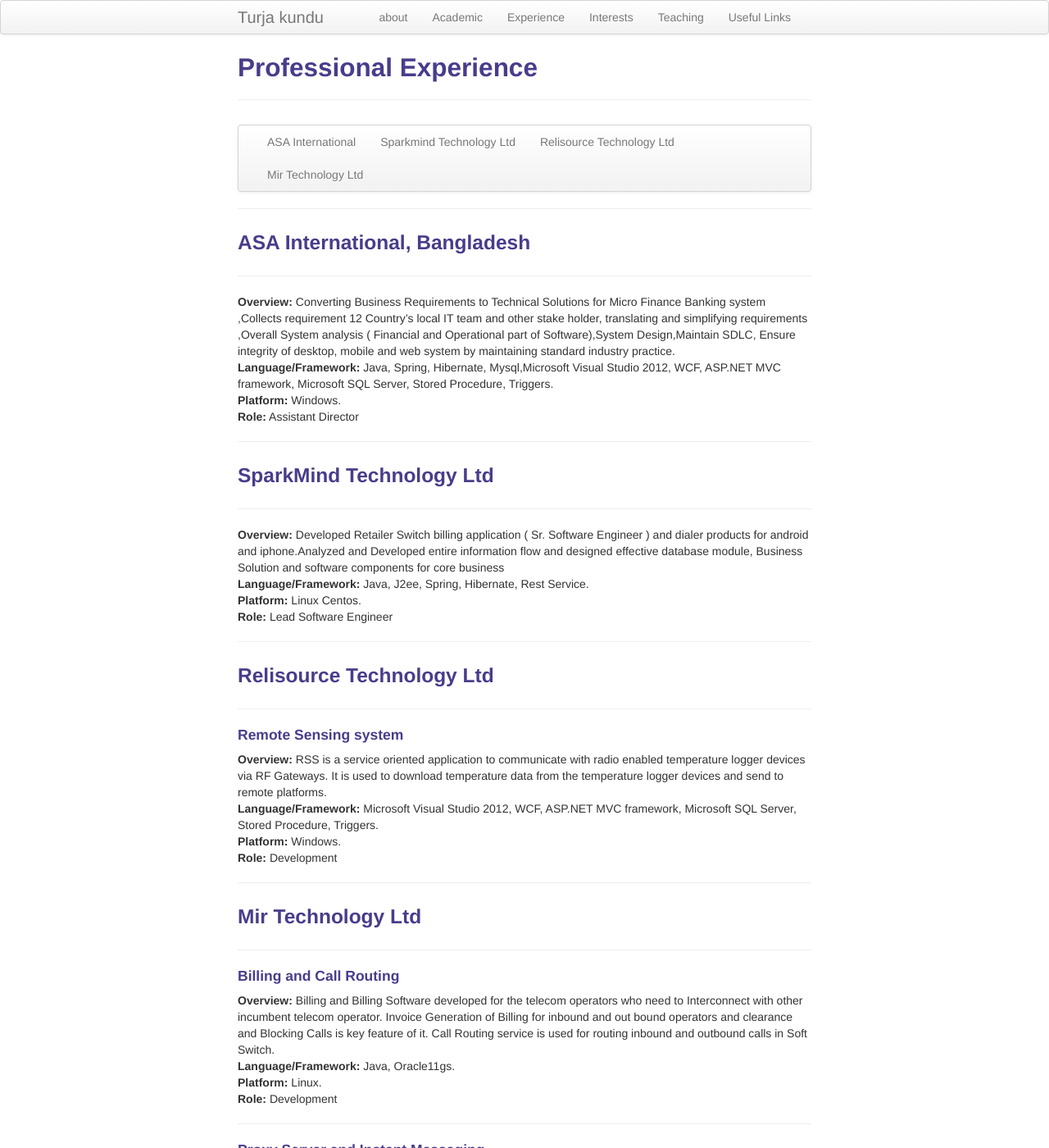
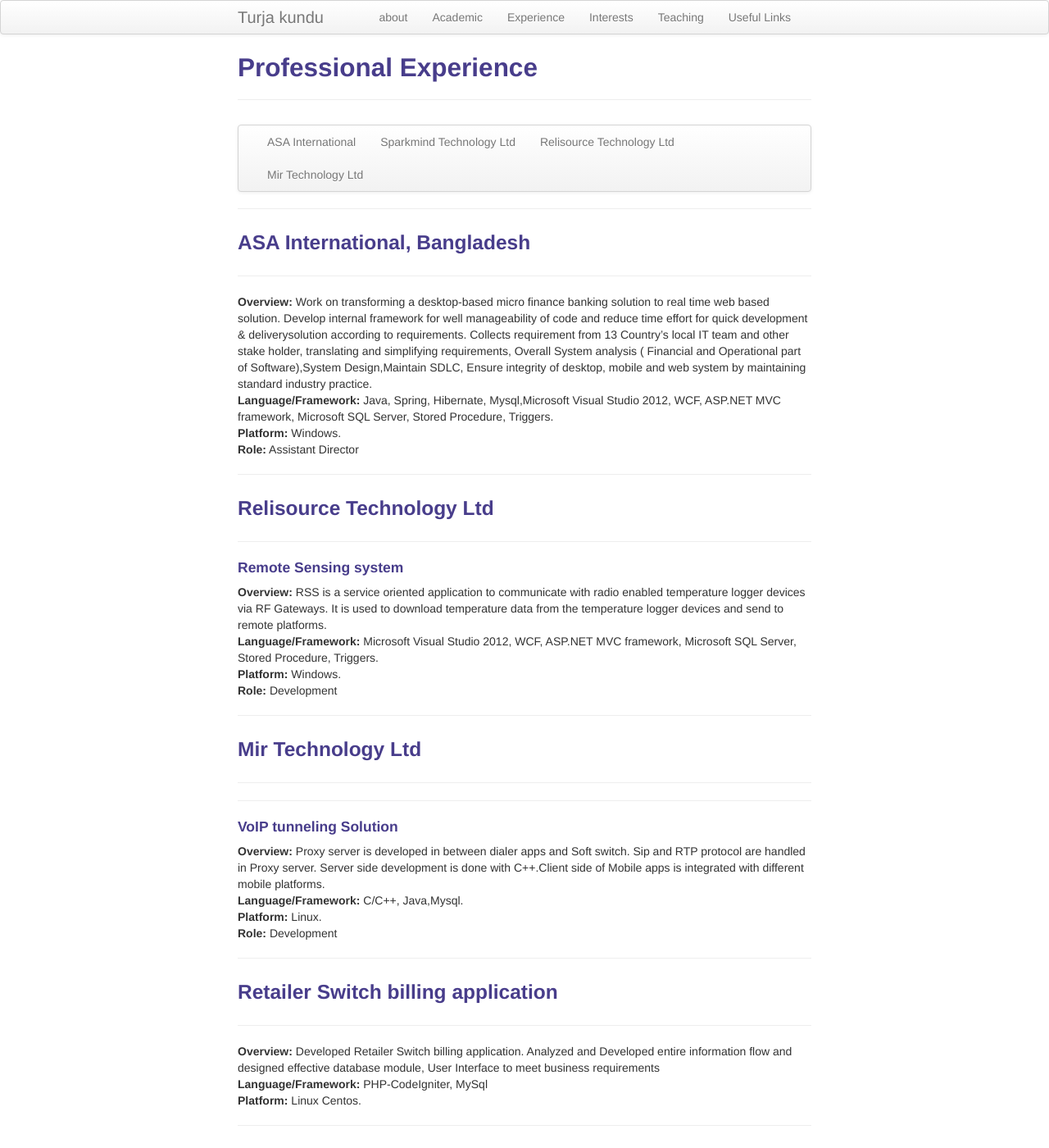
Before and after one commit to turjakundu/turjakundu.github.io, a Jekyll site: the page built from pages/experience.md, in a window 1280 px wide and 1400 px high. Shown: the whole window at 82% size. Built offline with Jekyll 4.4.1, drawn with Linux system fonts in a browser that asks for light colours; some of the changed text lies outside the part shown.

Commit message:
Update experience.md

```diff
--- a/pages/experience.md
+++ b/pages/experience.md
@@ -21,23 +21,16 @@
 
 ---
 
-<b>Overview:</b> Converting Business Requirements to Technical Solutions for  Micro Finance Banking system ,Collects requirement 12 Country's local IT team and other stake holder, translating and simplifying requirements ,Overall System analysis ( Financial and Operational part of Software),System Design,Maintain SDLC, Ensure integrity of desktop, mobile and web system by maintaining standard industry practice. <br/>
+<b>Overview:</b> Work on transforming a desktop-based micro finance banking solution to real time web based solution.
+Develop internal framework for well manageability of code and reduce time effort for quick development & deliverysolution according to requirements.
+Collects requirement from 13 Country's local IT team and other stake holder, translating and simplifying requirements, Overall System analysis ( Financial and Operational part of Software),System Design,Maintain SDLC, Ensure integrity of desktop, mobile and web system by maintaining standard industry practice. <br/>
 <b>Language/Framework:</b> Java, Spring, Hibernate, Mysql,Microsoft Visual Studio 2012, WCF, ASP.NET MVC framework, Microsoft SQL Server, Stored Procedure, Triggers.<br/>
 <b>Platform:</b> Windows.<br/>
 <b>Role:</b> Assistant Director<br/>
 
 ---
 
-### <a name="spark"></a>SparkMind Technology Ltd
 
----
-
-<b>Overview:</b> Developed Retailer Switch billing application  ( Sr. Software Engineer ) and dialer products for android and iphone.Analyzed and Developed entire information flow and designed effective database module, Business Solution and software components for core business <br/>
-<b>Language/Framework:</b> Java, J2ee, Spring, Hibernate, Rest Service.<br/>
-<b>Platform:</b> Linux Centos.<br/>
-<b>Role:</b> Lead Software Engineer<br/>
-
----
 
 
 
@@ -60,27 +53,42 @@
 
 ---
 
-#### Billing and Call Routing
 
-<b>Overview:</b> Billing and Billing Software developed for the telecom operators who need to Interconnect with other incumbent telecom operator. Invoice Generation of Billing for inbound and out bound operators and clearance and Blocking Calls is key feature of it. Call Routing service is used for routing inbound and outbound calls in Soft Switch. <br/>
-<b>Language/Framework:</b> Java, Oracle11gs.<br/>
+---
+
+#### VoIP tunneling Solution
+
+<b>Overview:</b> Proxy server is developed in between dialer apps and Soft switch. Sip and RTP  protocol are handled in Proxy server. Server side development is done with C++.Client side of Mobile apps is integrated with different mobile platforms. <br/>
+<b>Language/Framework:</b> C/C++, Java,Mysql.<br/>
 <b>Platform:</b> Linux.<br/>
 <b>Role:</b> Development<br/>
 
 ---
+### Retailer Switch billing application
 
-#### Proxy Server and Instant Messaging
-
-<b>Overview:</b> Proxy server is used in between dialer apps and Soft switch. Sip and RTP  protocol are handled in Proxy server. Instant messaging is used in Dialer apps .Server side development is done with C++.Client side of  Instant messaging apps is integrated with different mobile platforms. <br/>
-<b>Language/Framework:</b> Java, C,Mysql.<br/>
-<b>Platform:</b> Linux.<br/>
-<b>Role:</b> Development<br/>
 
 ---
 
+<b>Overview:</b> Developed Retailer Switch billing application. Analyzed and Developed entire information flow and designed effective database module, User Interface to meet business requirements <br/>
+<b>Language/Framework:</b> PHP-CodeIgniter, MySql<br/>
+<b>Platform:</b> Linux Centos.<br/>
+
+
+---
+### Mobile application development
+---
+
+<b>Overview:</b> Developed dialer products for android and iphone. Integrate tunelling process <br/>
+<b>Language/Framework:</b> Java, Objective-C<br/>
+<b>Platform:</b> Android, iOS.<br/>
+
+
+---
+
+
 #### IVR Services
 
-<b>Overview:</b> onfiguration and Voice flow development for Interactive voice response Service(Tritio matra ,Radio G) which are successfully launched with Mobile Operators. <br/>
+<b>Overview:</b> Configuration and Voice flow development for Interactive voice response Service(Tritio matra ,Radio G) which are successfully launched with Mobile Operators. <br/>
 <b>Language/Framework:</b> Python,Asterisk.<br/>
 <b>Platform:</b> Linux.<br/>
 <b>Role:</b> Development<br/>
@@ -89,8 +97,8 @@
 
 #### Web Development
 
-<b>Overview:</b> oA Web Application developed by python Django  MVC framework.. <br/>
-<b>Language/Framework:</b> Python.<br/>
+<b>Overview:</b> A Web Application developed to manage client information effectively <br/>
+<b>Language/Framework:</b> PHP-CodeIgniter, MySQL <br/>
 <b>Platform:</b> windows.<br/>
 <b>Role:</b> Development<br/>
 
```
